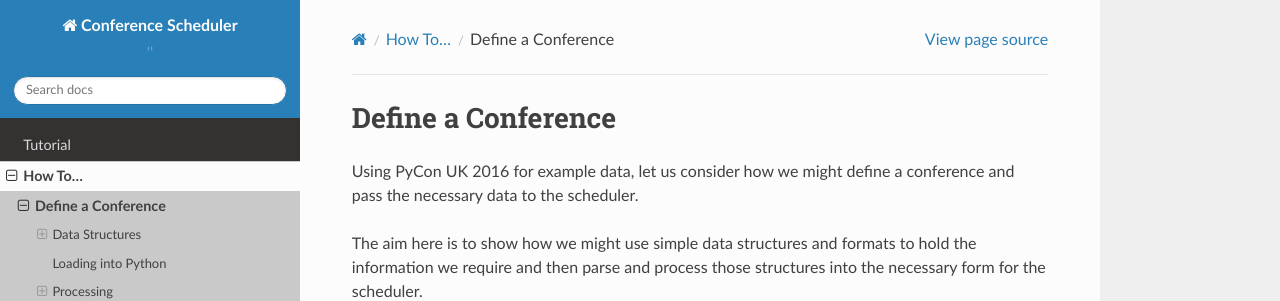
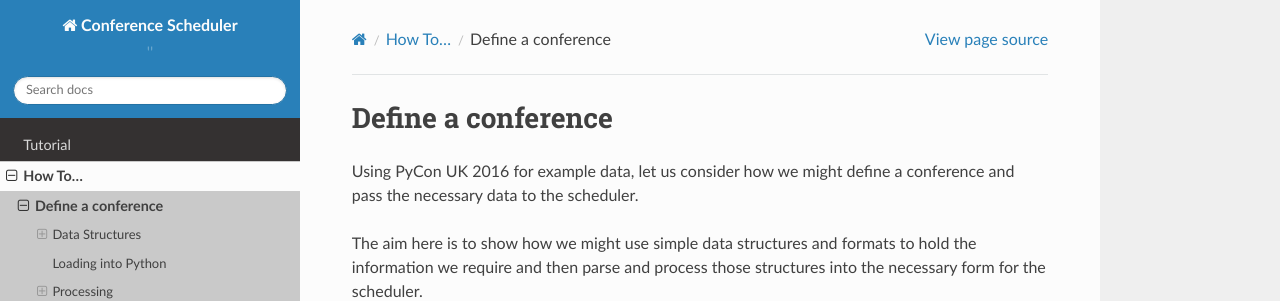
Before and after one commit to PyconUK/ConferenceScheduler, a Sphinx documentation site: the page built from docs/howto/define_a_conference.rst, in a window 1280 px wide and 900 px high. Shown: the top 301 px of the window. Built offline with Sphinx 7.4.7 and the Read the Docs theme 2.0.0, drawn with Linux system fonts in a browser that asks for light colours.

```diff
--- a/docs/howto/define_a_conference.rst
+++ b/docs/howto/define_a_conference.rst
@@ -1,6 +1,6 @@
 .. _define_a_conference:
 
-Define a Conference
+Define a conference
 ===================
 
 Using PyCon UK 2016 for example data, let us consider how we might define a
```
